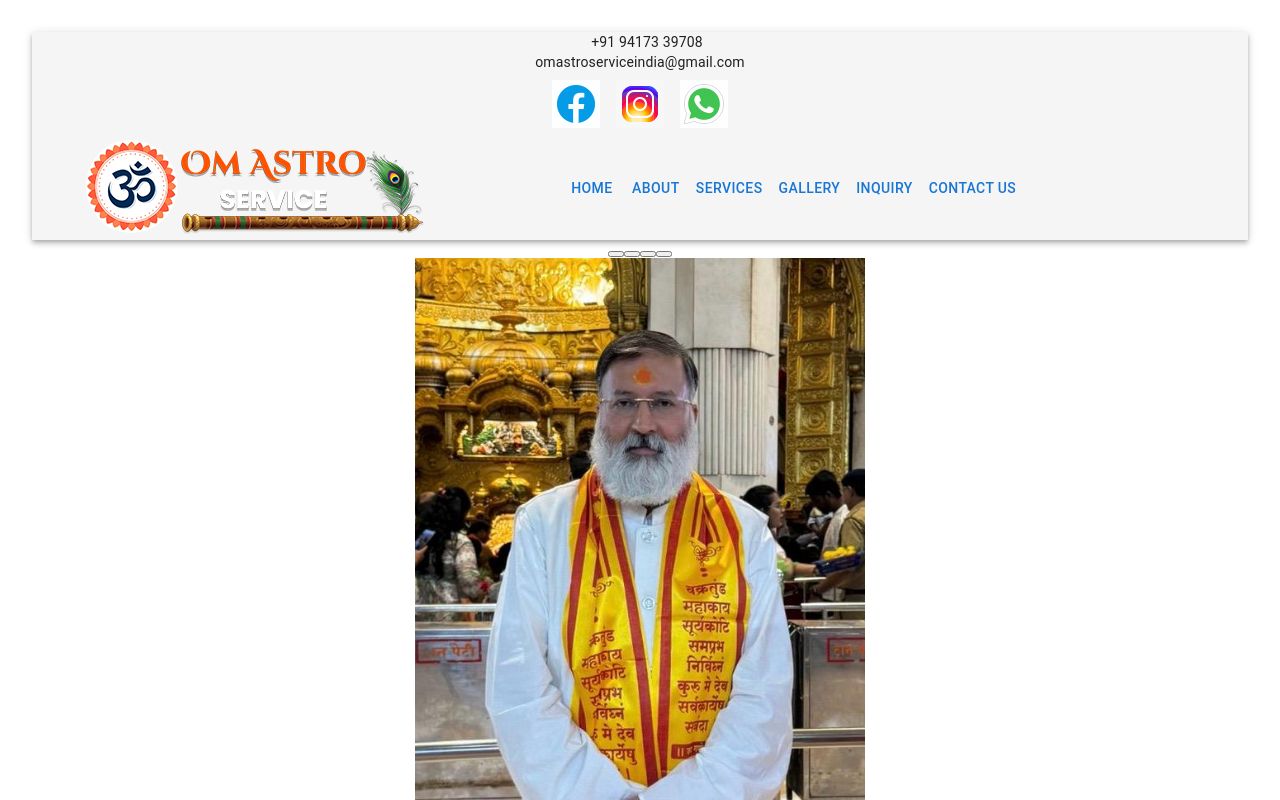
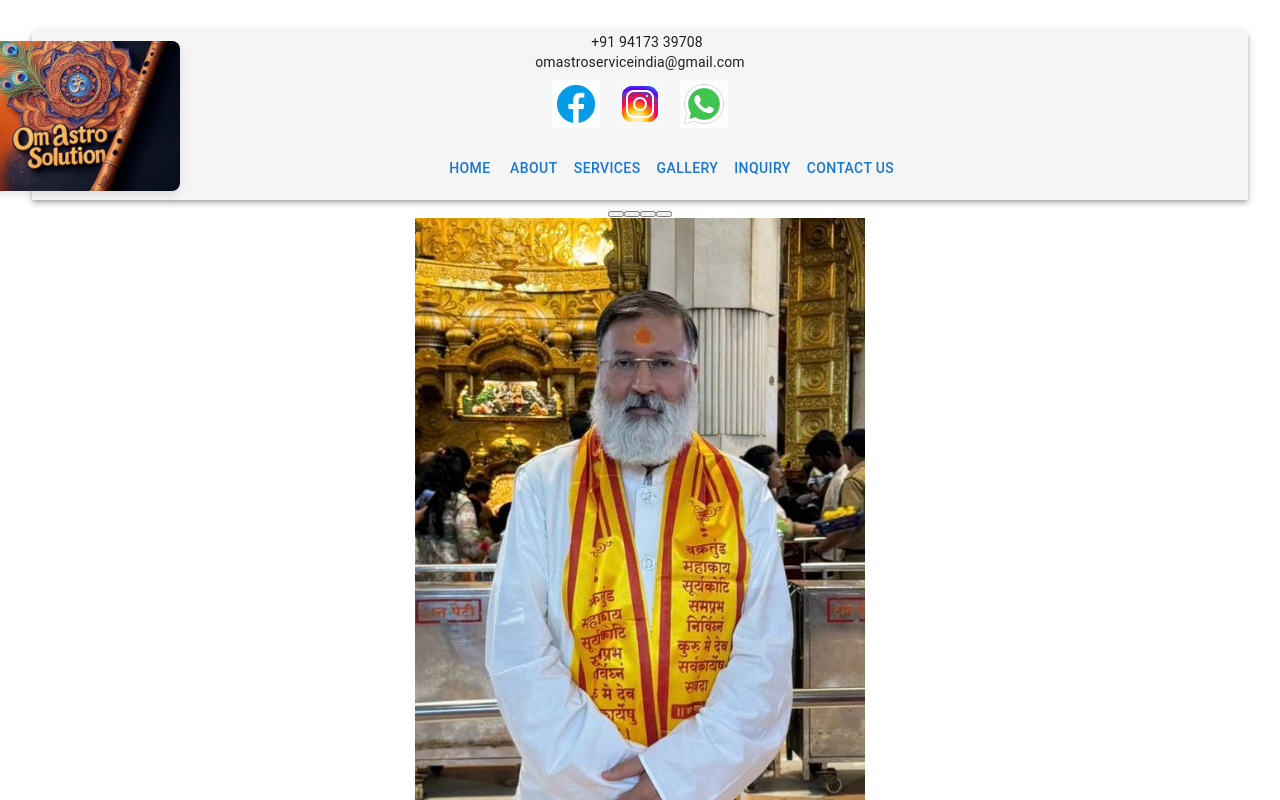
Before and after one commit to RishuChaudhary4160/Astro, a React (Vite) app: page / in a window 1280 px wide. Shown: the top 800 px of the page. Built offline with nearby package versions, Linux system fonts and the light colour scheme; some icons are missing; a web font is replaced by a local one.

Commit message:
fix on logo

```diff
--- a/src/components/Header.jsx
+++ b/src/components/Header.jsx
@@ -20,7 +20,7 @@ import PhoneIcon from "@mui/icons-material/Phone";
 import WhatsAppIcon from "@mui/icons-material/WhatsApp";
 import FacebookIcon from "@mui/icons-material/Facebook";
 import InstagramIcon from "@mui/icons-material/Instagram";
-import logo from "../assets/images/logo1.png";
+import logo from "../assets/images/omLogo.jpg";
 import Facebook from "../assets/images/animation/icons8-facebook.gif";
 import Instagram from "../assets/images/animation/icons8-instagram.gif";
 import Whatsapp from "../assets/images/animation/icons8-whatsapp.gif";
@@ -35,7 +35,25 @@ const Header = () => {
     if (menu === "services") setAnchorElServices(event.currentTarget);
     if (menu === "gallery") setAnchorElGallery(event.currentTarget);
   };
-
+  const logoStyle = {
+    width: "200px",
+    height: "150px", // Adjusted for better proportion, overriding h-8 (32px)
+    objectFit: "cover",
+    marginTop: "-100px",
+    marginLeft: "-100px",
+    backgroundSize: "cover",
+    borderRadius: "8px", // Slight rounding for a modern look
+    boxShadow: "0 4px 8px rgba(0, 0, 0, 0.1)", // Subtle shadow for depth
+    animation: "float 3s ease-in-out infinite", // Floating animation
+    transition: "transform 0.3s ease, box-shadow 0.3s ease", // Smooth hover transition
+  };
+  const [isHovered, setIsHovered] = React.useState(false);
+  const hoverStyle = isHovered
+    ? {
+        transform: "scale(1.05)", // Slight zoom on hover
+        boxShadow: "0 6px 12px rgba(0, 0, 0, 0.2)", // Enhanced shadow on hover
+      }
+    : {};
   const handleMenuClose = () => {
     setAnchorElAbout(null);
     setAnchorElServices(null);
@@ -215,7 +233,17 @@ const Header = () => {
         <Container maxWidth="xl">
           <Toolbar className="flex justify-between items-center py-2">
             <Box className="flex items-center space-x-2">
-              <img src={logo} alt="OM Astro Solution" className="h-8" />
+              <img
+                src={logo}
+                alt="OM Astro Solution"
+                style={{
+                  ...logoStyle,
+                  ...hoverStyle,
+                }}
+                className="h-8" // h-8 (32px) will be overridden by height in style
+                onMouseEnter={() => setIsHovered(true)}
+                onMouseLeave={() => setIsHovered(false)}
+              />
             </Box>
             <Container sx={{ display: "ruby" }}>
               {menuItems.map((item, index) => (
```
Also changed, not shown: src/assets/images/omLogo.jpg (added).
